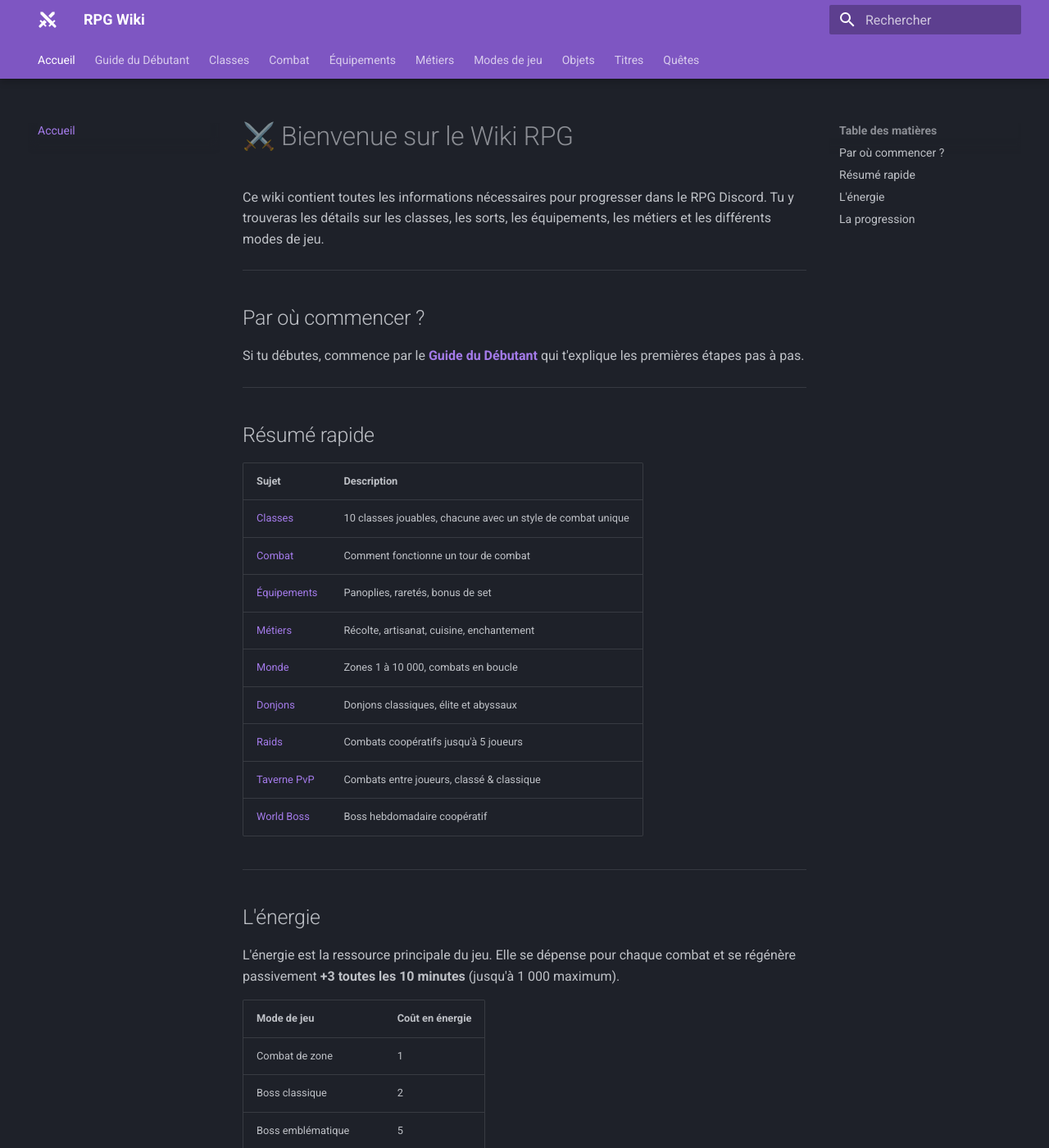
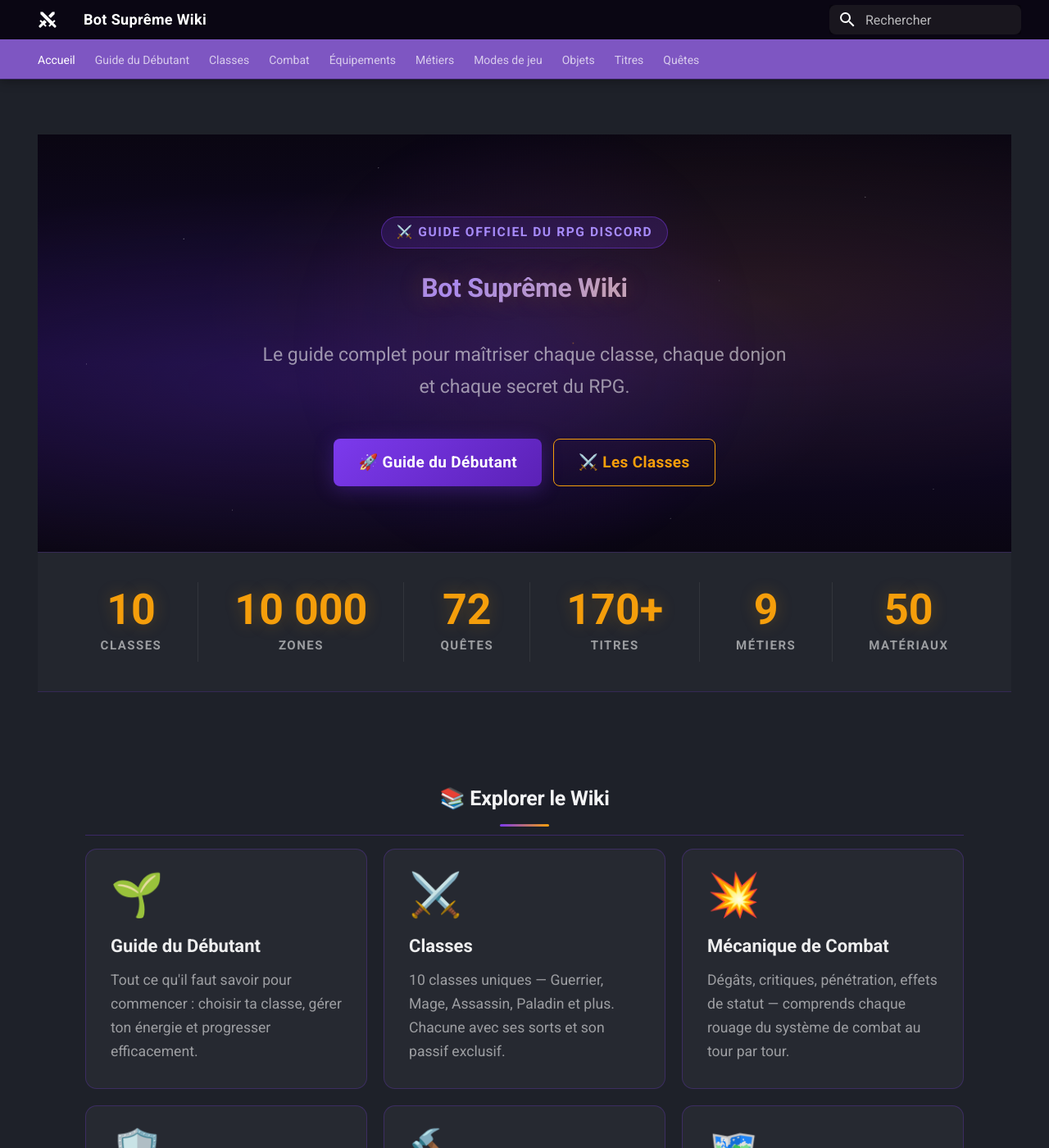
Before and after one commit to botsupremewiki/botsupremewiki, an MkDocs documentation site: the page built from docs/index.md, in a window 1280 px wide and 1400 px high. Shown: the whole window at 82% size. Built offline with MkDocs 1.6.1 and Material for MkDocs 9.7.7, drawn with Linux system fonts in a browser that asks for light colours; some of the changed text lies outside the part shown.

Commit message:
Refonte visuelle complète du wiki
- Homepage hero avec gradient animé, effet starfield et glow pulsant
- Barre de stats (10 classes, 10 000 zones, 72 quêtes, 170+ titres...)
- Grille de 9 cartes avec hover glow et animation top-border
- CSS custom : tables stylisées, titres gold, admonitions colorées
- Header glassmorphism, scrollbar custom, footer RPG
- mkdocs.yml : navigation instant, accent amber (gold), JetBrains Mono
- Accent amber (gold) pour les liens et éléments actifs

Co-Authored-By: Claude Sonnet 4.6 <noreply@anthropic.com>

```diff
--- a/docs/index.md
+++ b/docs/index.md
@@ -1,57 +1,6 @@
-# ⚔️ Bienvenue sur le Wiki RPG
-
-Ce wiki contient toutes les informations nécessaires pour progresser dans le RPG Discord.
-Tu y trouveras les détails sur les classes, les sorts, les équipements, les métiers et les différents modes de jeu.
-
 ---
-
-## Par où commencer ?
-
-Si tu débutes, commence par le **[Guide du Débutant](debutant.md)** qui t'explique les premières étapes pas à pas.
-
+template: home.html
+hide:
+  - navigation
+  - toc
 ---
-
-## Résumé rapide
-
-| Sujet | Description |
-|-------|-------------|
-| [Classes](classes/index.md) | 10 classes jouables, chacune avec un style de combat unique |
-| [Combat](combat/mecanique.md) | Comment fonctionne un tour de combat |
-| [Équipements](equipements/index.md) | Panoplies, raretés, bonus de set |
-| [Métiers](metiers/index.md) | Récolte, artisanat, cuisine, enchantement |
-| [Monde](modes/monde.md) | Zones 1 à 10 000, combats en boucle |
-| [Donjons](modes/donjons.md) | Donjons classiques, élite et abyssaux |
-| [Raids](modes/raids.md) | Combats coopératifs jusqu'à 5 joueurs |
-| [Taverne PvP](modes/pvp.md) | Combats entre joueurs, classé & classique |
-| [World Boss](modes/world_boss.md) | Boss hebdomadaire coopératif |
-
----
-
-## L'énergie
-
-L'énergie est la ressource principale du jeu. Elle se dépense pour chaque combat et se régénère passivement **+3 toutes les 10 minutes** (jusqu'à 1 000 maximum).
-
-| Mode de jeu | Coût en énergie |
-|-------------|----------------|
-| Combat de zone | 1 |
-| Boss classique | 2 |
-| Boss emblématique | 5 |
-| Boss antique | 10 |
-| Donjon classique | 3 |
-| Donjon élite | 5 |
-| Donjon abyssal | 10 |
-| Raid | 50 |
-| World Boss | 50 |
-| PvP (classique & classé) | **Gratuit** |
-
----
-
-## La progression
-
-1. Choisis une **classe** dans le hub dédié
-2. Combats dans les **zones du Monde** pour gagner de l'expérience et de l'or
-3. Équipe-toi et améliore tes équipements chez le **Forgeron**
-4. Apprends un **métier** pour crafter des consommables puissants
-5. Attaque des **Donjons** pour des récompenses bien meilleures
-6. Rejoins des **Raids** avec d'autres joueurs
-7. Atteins le **niveau 1 000** pour gagner un niveau de Prestige et recommencer encore plus fort
--- /dev/null
+++ b/docs/stylesheets/extra.css
@@ -0,0 +1,467 @@
+/* ============================================================
+   Bot Suprême Wiki — Custom RPG Theme
+   ============================================================ */
+
+/* ── Variables ─────────────────────────────────────────────── */
+:root {
+  --rpg-gold:          #F59E0B;
+  --rpg-gold-light:    #FCD34D;
+  --rpg-gold-glow:     rgba(245, 158, 11, 0.25);
+  --rpg-purple:        #7C3AED;
+  --rpg-purple-light:  #A78BFA;
+  --rpg-purple-glow:   rgba(124, 58, 237, 0.3);
+  --rpg-card-bg:       rgba(255, 255, 255, 0.04);
+  --rpg-card-border:   rgba(124, 58, 237, 0.25);
+  --rpg-text-muted:    rgba(255, 255, 255, 0.55);
+}
+
+/* ── Hero Section ──────────────────────────────────────────── */
+.rpg-hero {
+  position: relative;
+  min-height: 500px;
+  display: flex;
+  align-items: center;
+  justify-content: center;
+  text-align: center;
+  padding: 100px 24px 80px;
+  overflow: hidden;
+  background:
+    radial-gradient(ellipse at 25% 60%, rgba(124, 58, 237, 0.18) 0%, transparent 55%),
+    radial-gradient(ellipse at 75% 40%, rgba(245, 158, 11, 0.10) 0%, transparent 55%),
+    linear-gradient(180deg, #0a0612 0%, #130a2e 55%, #0a0612 100%);
+}
+
+/* Starfield */
+.rpg-hero::before {
+  content: '';
+  position: absolute;
+  inset: 0;
+  background-image:
+    radial-gradient(1px 1px at 15% 25%, rgba(255,255,255,0.5) 0%, transparent 100%),
+    radial-gradient(1px 1px at 85% 15%, rgba(255,255,255,0.4) 0%, transparent 100%),
+    radial-gradient(1.5px 1.5px at 45% 75%, rgba(255,255,255,0.4) 0%, transparent 100%),
+    radial-gradient(1px 1px at 5%  55%, rgba(255,255,255,0.3) 0%, transparent 100%),
+    radial-gradient(1px 1px at 92% 85%, rgba(255,255,255,0.3) 0%, transparent 100%),
+    radial-gradient(1px 1px at 35% 8%,  rgba(255,255,255,0.4) 0%, transparent 100%),
+    radial-gradient(1px 1px at 65% 92%, rgba(255,255,255,0.3) 0%, transparent 100%),
+    radial-gradient(1px 1px at 70% 35%, rgba(255,255,255,0.3) 0%, transparent 100%),
+    radial-gradient(1px 1px at 20% 90%, rgba(255,255,255,0.3) 0%, transparent 100%),
+    radial-gradient(1.5px 1.5px at 55% 50%, rgba(245, 158, 11, 0.4) 0%, transparent 100%);
+  pointer-events: none;
+}
+
+/* Pulsing glow orb */
+.rpg-hero::after {
+  content: '';
+  position: absolute;
+  width: 500px;
+  height: 500px;
+  border-radius: 50%;
+  background: radial-gradient(circle, rgba(124, 58, 237, 0.10) 0%, transparent 70%);
+  top: 50%; left: 50%;
+  transform: translate(-50%, -50%);
+  animation: hero-pulse 5s ease-in-out infinite;
+  pointer-events: none;
+}
+
+@keyframes hero-pulse {
+  0%, 100% { transform: translate(-50%, -50%) scale(1);   opacity: 0.7; }
+  50%       { transform: translate(-50%, -50%) scale(1.3); opacity: 1;   }
+}
+
+.rpg-hero-content {
+  position: relative;
+  z-index: 1;
+  max-width: 720px;
+}
+
+.rpg-hero-badge {
+  display: inline-block;
+  background: rgba(124, 58, 237, 0.18);
+  border: 1px solid rgba(124, 58, 237, 0.45);
+  color: var(--rpg-purple-light);
+  padding: 6px 18px;
+  border-radius: 20px;
+  font-size: 0.78rem;
+  font-weight: 600;
+  letter-spacing: 0.1em;
+  text-transform: uppercase;
+  margin-bottom: 28px;
+}
+
+.rpg-hero-title {
+  font-size: clamp(2.8rem, 7vw, 4.5rem);
+  font-weight: 900;
+  line-height: 1.1;
+  margin: 0 0 22px;
+  background: linear-gradient(135deg,
+    var(--rpg-gold-light) 0%,
+    var(--rpg-gold)       30%,
+    var(--rpg-purple-light) 60%,
+    var(--rpg-gold-light) 100%);
+  background-size: 250% auto;
+  -webkit-background-clip: text;
+  -webkit-text-fill-color: transparent;
+  background-clip: text;
+  animation: shimmer-title 5s linear infinite;
+}
+
+@keyframes shimmer-title {
+  0%   { background-position: 0%   center; }
+  100% { background-position: 250% center; }
+}
+
+.rpg-hero-subtitle {
+  font-size: 1.15rem;
+  color: var(--rpg-text-muted);
+  margin: 0 0 44px;
+  line-height: 1.7;
+}
+
+.rpg-hero-buttons {
+  display: flex;
+  gap: 14px;
+  justify-content: center;
+  flex-wrap: wrap;
+}
+
+.rpg-btn {
+  display: inline-flex;
+  align-items: center;
+  gap: 8px;
+  padding: 13px 30px;
+  border-radius: 8px;
+  font-size: 0.95rem;
+  font-weight: 700;
+  text-decoration: none !important;
+  transition: transform 0.2s ease, box-shadow 0.2s ease, background 0.2s ease;
+  letter-spacing: 0.02em;
+}
+
+.rpg-btn-primary {
+  background: linear-gradient(135deg, #7C3AED, #5B21B6);
+  color: #fff !important;
+  box-shadow: 0 4px 24px var(--rpg-purple-glow);
+}
+.rpg-btn-primary:hover {
+  transform: translateY(-3px);
+  box-shadow: 0 10px 36px var(--rpg-purple-glow);
+  background: linear-gradient(135deg, #8B5CF6, #6D28D9);
+}
+
+.rpg-btn-secondary {
+  background: transparent;
+  color: var(--rpg-gold) !important;
+  border: 1.5px solid var(--rpg-gold);
+  box-shadow: 0 0 0 0 var(--rpg-gold-glow);
+}
+.rpg-btn-secondary:hover {
+  background: var(--rpg-gold-glow);
+  transform: translateY(-3px);
+  box-shadow: 0 8px 24px var(--rpg-gold-glow);
+}
+
+/* ── Stats Bar ─────────────────────────────────────────────── */
+.rpg-stats {
+  display: flex;
+  justify-content: center;
+  align-items: center;
+  flex-wrap: wrap;
+  background: rgba(255, 255, 255, 0.025);
+  border-top: 1px solid rgba(124, 58, 237, 0.2);
+  border-bottom: 1px solid rgba(124, 58, 237, 0.2);
+  padding: 36px 24px;
+  gap: 0;
+}
+
+.rpg-stat {
+  display: flex;
+  flex-direction: column;
+  align-items: center;
+  padding: 8px 44px;
+  border-right: 1px solid rgba(255, 255, 255, 0.07);
+}
+.rpg-stat:last-child { border-right: none; }
+
+.rpg-stat-value {
+  font-size: 2.6rem;
+  font-weight: 900;
+  color: var(--rpg-gold);
+  line-height: 1;
+  margin-bottom: 5px;
+  text-shadow: 0 0 20px var(--rpg-gold-glow);
+}
+
+.rpg-stat-label {
+  font-size: 0.75rem;
+  color: var(--rpg-text-muted);
+  text-transform: uppercase;
+  letter-spacing: 0.1em;
+  font-weight: 600;
+}
+
+/* ── Features Grid ─────────────────────────────────────────── */
+.rpg-features-section {
+  padding: 72px 24px 80px;
+  max-width: 1120px;
+  margin: 0 auto;
+}
+
+.rpg-features-title {
+  text-align: center;
+  font-size: 1.9rem;
+  font-weight: 800;
+  color: rgba(255, 255, 255, 0.92);
+  margin-bottom: 56px;
+  position: relative;
+}
+
+.rpg-features-title::after {
+  content: '';
+  display: block;
+  width: 60px;
+  height: 3px;
+  margin: 14px auto 0;
+  background: linear-gradient(90deg, var(--rpg-purple), var(--rpg-gold));
+  border-radius: 2px;
+}
+
+.rpg-features-grid {
+  display: grid;
+  grid-template-columns: repeat(auto-fit, minmax(300px, 1fr));
+  gap: 20px;
+}
+
+.rpg-feature-card {
+  background: var(--rpg-card-bg);
+  border: 1px solid var(--rpg-card-border);
+  border-radius: 14px;
+  padding: 30px;
+  text-decoration: none !important;
+  transition: transform 0.25s ease, box-shadow 0.25s ease, border-color 0.25s ease, background 0.25s ease;
+  display: block;
+  position: relative;
+  overflow: hidden;
+}
+
+.rpg-feature-card::before {
+  content: '';
+  position: absolute;
+  top: 0; left: 0; right: 0;
+  height: 2px;
+  background: linear-gradient(90deg, var(--rpg-purple), var(--rpg-gold), var(--rpg-purple));
+  opacity: 0;
+  transition: opacity 0.25s ease;
+}
+
+.rpg-feature-card:hover {
+  border-color: rgba(124, 58, 237, 0.55);
+  background: rgba(124, 58, 237, 0.07);
+  transform: translateY(-5px);
+  box-shadow: 0 16px 48px rgba(0, 0, 0, 0.35), 0 0 24px var(--rpg-purple-glow);
+  text-decoration: none !important;
+}
+.rpg-feature-card:hover::before { opacity: 1; }
+.rpg-feature-card:hover .rpg-card-title { color: var(--rpg-gold) !important; }
+
+.rpg-card-icon {
+  font-size: 2.6rem;
+  margin-bottom: 18px;
+  display: block;
+  line-height: 1;
+}
+
+.rpg-card-title {
+  font-size: 1.1rem;
+  font-weight: 700;
+  color: rgba(255, 255, 255, 0.92) !important;
+  margin-bottom: 10px;
+  transition: color 0.25s ease;
+}
+
+.rpg-card-desc {
+  font-size: 0.88rem;
+  color: var(--rpg-text-muted);
+  line-height: 1.65;
+  margin: 0;
+}
+
+/* ── Global — Typography ───────────────────────────────────── */
+.md-typeset h1 {
+  font-weight: 800;
+  color: var(--rpg-gold-light) !important;
+  text-shadow: 0 0 30px var(--rpg-gold-glow);
+}
+
+.md-typeset h2 {
+  font-weight: 700;
+  color: rgba(255, 255, 255, 0.95);
+  border-bottom: 1px solid rgba(124, 58, 237, 0.3);
+  padding-bottom: 10px;
+}
+
+.md-typeset h3 {
+  color: var(--rpg-purple-light);
+  font-weight: 600;
+}
+
+/* ── Global — Tables ───────────────────────────────────────── */
+.md-typeset table:not([class]) {
+  border-radius: 10px;
+  overflow: hidden;
+  border: 1px solid rgba(124, 58, 237, 0.25);
+  box-shadow: 0 4px 24px rgba(0, 0, 0, 0.25);
+  width: 100%;
+}
+
+.md-typeset table:not([class]) th {
+  background: rgba(124, 58, 237, 0.22) !important;
+  color: var(--rpg-gold-light) !important;
+  font-weight: 700;
+  letter-spacing: 0.04em;
+  border-bottom: 1px solid rgba(124, 58, 237, 0.4) !important;
+  padding: 12px 16px !important;
+}
+
+.md-typeset table:not([class]) td {
+  padding: 10px 16px !important;
+  border-bottom: 1px solid rgba(255, 255, 255, 0.04) !important;
+}
+
+.md-typeset table:not([class]) tr:nth-child(even) td {
+  background: rgba(255, 255, 255, 0.025);
+}
+
+.md-typeset table:not([class]) tr:hover td {
+  background: rgba(124, 58, 237, 0.08);
+}
+
+/* ── Global — Inline code ──────────────────────────────────── */
+.md-typeset code {
+  background: rgba(124, 58, 237, 0.12) !important;
+  color: var(--rpg-gold-light) !important;
+  border: 1px solid rgba(124, 58, 237, 0.2);
+  border-radius: 4px;
+  padding: 1px 6px;
+  font-size: 0.85em;
+}
+
+/* ── Global — Admonitions ──────────────────────────────────── */
+.md-typeset .admonition,
+.md-typeset details {
+  border-radius: 10px !important;
+  box-shadow: 0 4px 20px rgba(0, 0, 0, 0.2) !important;
+}
+
+/* tip → gold */
+.md-typeset .admonition.tip,
+.md-typeset details.tip {
+  border-color: var(--rpg-gold) !important;
+}
+.md-typeset .tip > .admonition-title,
+.md-typeset .tip > summary {
+  background-color: rgba(245, 158, 11, 0.12) !important;
+  color: var(--rpg-gold-light) !important;
+}
+
+/* info → purple */
+.md-typeset .admonition.info,
+.md-typeset details.info {
+  border-color: var(--rpg-purple-light) !important;
+}
+.md-typeset .info > .admonition-title,
+.md-typeset .info > summary {
+  background-color: rgba(167, 139, 250, 0.12) !important;
+  color: var(--rpg-purple-light) !important;
+}
+
+/* warning → amber */
+.md-typeset .admonition.warning,
+.md-typeset details.warning {
+  border-color: #F97316 !important;
+}
+
+/* ── Global — Navigation ───────────────────────────────────── */
+.md-nav__link--active {
+  color: var(--rpg-gold) !important;
+  font-weight: 600;
+}
+
+.md-nav__link:hover {
+  color: var(--rpg-purple-light) !important;
+}
+
+/* ── Global — Header ───────────────────────────────────────── */
+.md-header {
+  background: rgba(10, 6, 18, 0.95) !important;
+  backdrop-filter: blur(12px);
+  -webkit-backdrop-filter: blur(12px);
+  box-shadow: 0 1px 0 rgba(124, 58, 237, 0.3), 0 2px 12px rgba(0, 0, 0, 0.4) !important;
+}
+
+.md-header__title {
+  font-weight: 800 !important;
+  letter-spacing: 0.02em;
+}
+
+/* ── Global — Search ───────────────────────────────────────── */
+.md-search__input {
+  border-radius: 8px !important;
+  background: rgba(255, 255, 255, 0.07) !important;
+}
+
+.md-search__input:focus {
+  background: rgba(124, 58, 237, 0.1) !important;
+}
+
+/* ── Global — Tabs (content) ───────────────────────────────── */
+.md-typeset .tabbed-labels > label {
+  font-weight: 600;
+}
+
+.md-typeset .tabbed-labels > label:hover {
+  color: var(--rpg-gold) !important;
+}
+
+.md-typeset .tabbed-labels > .tabbed-label--active {
+  color: var(--rpg-gold) !important;
+}
+
+/* ── Global — Footer ───────────────────────────────────────── */
+.md-footer {
+  background: rgba(10, 6, 18, 0.95) !important;
+  border-top: 1px solid rgba(124, 58, 237, 0.2);
+}
+
+.md-footer-meta {
+  background: transparent !important;
+}
+
+/* ── Global — Content area ─────────────────────────────────── */
+.md-content__inner {
+  padding-top: 1.5rem;
+}
+
+/* Horizontal rules */
+.md-typeset hr {
+  border-color: rgba(124, 58, 237, 0.2) !important;
+  margin: 2rem 0;
+}
+
+/* ── Global — Scrollbar ────────────────────────────────────── */
+::-webkit-scrollbar { width: 8px; }
+::-webkit-scrollbar-track { background: #0a0612; }
+::-webkit-scrollbar-thumb {
+  background: rgba(124, 58, 237, 0.4);
+  border-radius: 4px;
+}
+::-webkit-scrollbar-thumb:hover { background: rgba(124, 58, 237, 0.65); }
+
+/* ── Responsive ────────────────────────────────────────────── */
+@media (max-width: 768px) {
+  .rpg-stat { padding: 8px 20px; }
+  .rpg-stat-value { font-size: 2rem; }
+  .rpg-features-grid { grid-template-columns: 1fr; }
+  .rpg-hero { min-height: 420px; padding: 80px 20px 60px; }
+  .rpg-hero-buttons { flex-direction: column; align-items: center; }
+}
--- a/mkdocs.yml
+++ b/mkdocs.yml
@@ -1,28 +1,42 @@
-site_name: RPG Wiki
-site_description: Guide complet du RPG Discord
-site_author: Bot Ultime
+site_name: Bot Suprême Wiki
+site_description: Le guide complet du RPG Discord — classes, combat, équipements, métiers et plus.
+site_url: https://botsupremewiki.netlify.app
+site_author: Bot Suprême
 
 theme:
   name: material
+  custom_dir: overrides
   language: fr
   palette:
     - scheme: slate
       primary: deep purple
-      accent: purple
+      accent: amber
   features:
+    - navigation.instant
+    - navigation.instant.progress
     - navigation.tabs
     - navigation.tabs.sticky
     - navigation.sections
     - navigation.expand
     - navigation.top
+    - navigation.tracking
+    - navigation.footer
+    - toc.follow
     - search.suggest
     - search.highlight
+    - search.share
     - content.tabs.link
+    - content.code.copy
+    - content.tooltips
   font:
     text: Roboto
-    code: Roboto Mono
+    code: JetBrains Mono
   icon:
     logo: material/sword-cross
+    repo: fontawesome/brands/github
+
+extra_css:
+  - stylesheets/extra.css
 
 nav:
   - Accueil: index.md
--- /dev/null
+++ b/overrides/home.html
@@ -0,0 +1,111 @@
+{% extends "main.html" %}
+
+{% block content %}
+
+<!-- ── Hero ─────────────────────────────────────────────────── -->
+<div class="rpg-hero">
+  <div class="rpg-hero-content">
+    <div class="rpg-hero-badge">⚔️ Guide Officiel du RPG Discord</div>
+    <h1 class="rpg-hero-title">Bot Suprême Wiki</h1>
+    <p class="rpg-hero-subtitle">
+      Le guide complet pour maîtriser chaque classe, chaque donjon<br>
+      et chaque secret du RPG.
+    </p>
+    <div class="rpg-hero-buttons">
+      <a href="debutant/" class="rpg-btn rpg-btn-primary">🚀 Guide du Débutant</a>
+      <a href="classes/" class="rpg-btn rpg-btn-secondary">⚔️ Les Classes</a>
+    </div>
+  </div>
+</div>
+
+<!-- ── Stats Bar ─────────────────────────────────────────────── -->
+<div class="rpg-stats">
+  <div class="rpg-stat">
+    <span class="rpg-stat-value">10</span>
+    <span class="rpg-stat-label">Classes</span>
+  </div>
+  <div class="rpg-stat">
+    <span class="rpg-stat-value">10 000</span>
+    <span class="rpg-stat-label">Zones</span>
+  </div>
+  <div class="rpg-stat">
+    <span class="rpg-stat-value">72</span>
+    <span class="rpg-stat-label">Quêtes</span>
+  </div>
+  <div class="rpg-stat">
+    <span class="rpg-stat-value">170+</span>
+    <span class="rpg-stat-label">Titres</span>
+  </div>
+  <div class="rpg-stat">
+    <span class="rpg-stat-value">9</span>
+    <span class="rpg-stat-label">Métiers</span>
+  </div>
+  <div class="rpg-stat">
+    <span class="rpg-stat-value">50</span>
+    <span class="rpg-stat-label">Matériaux</span>
+  </div>
+</div>
+
+<!-- ── Features Grid ─────────────────────────────────────────── -->
+<div class="rpg-features-section">
+  <h2 class="rpg-features-title">📚 Explorer le Wiki</h2>
+  <div class="rpg-features-grid">
+
+    <a href="debutant/" class="rpg-feature-card">
+      <span class="rpg-card-icon">🌱</span>
+      <div class="rpg-card-title">Guide du Débutant</div>
+      <p class="rpg-card-desc">Tout ce qu'il faut savoir pour commencer : choisir ta classe, gérer ton énergie et progresser efficacement.</p>
+    </a>
+
+    <a href="classes/" class="rpg-feature-card">
+      <span class="rpg-card-icon">⚔️</span>
+      <div class="rpg-card-title">Classes</div>
+      <p class="rpg-card-desc">10 classes uniques — Guerrier, Mage, Assassin, Paladin et plus. Chacune avec ses sorts et son passif exclusif.</p>
+    </a>
+
+    <a href="combat/mecanique/" class="rpg-feature-card">
+      <span class="rpg-card-icon">💥</span>
+      <div class="rpg-card-title">Mécanique de Combat</div>
+      <p class="rpg-card-desc">Dégâts, critiques, pénétration, effets de statut — comprends chaque rouage du système de combat au tour par tour.</p>
+    </a>
+
+    <a href="equipements/" class="rpg-feature-card">
+      <span class="rpg-card-icon">🛡️</span>
+      <div class="rpg-card-title">Équipements & Panoplies</div>
+      <p class="rpg-card-desc">10 raretés, 6 sources, 7 emplacements, bonus de panoplie et améliorations. Construis le build parfait.</p>
+    </a>
+
+    <a href="metiers/" class="rpg-feature-card">
+      <span class="rpg-card-icon">🔨</span>
+      <div class="rpg-card-title">Métiers</div>
+      <p class="rpg-card-desc">9 métiers : récolte, craft et conception. Fabrique tes propres consommables, panoplies et équipements.</p>
+    </a>
+
+    <a href="modes/" class="rpg-feature-card">
+      <span class="rpg-card-icon">🗺️</span>
+      <div class="rpg-card-title">Modes de Jeu</div>
+      <p class="rpg-card-desc">Monde (10 000 zones), Donjons, Raids 5 joueurs, Taverne PvP et World Boss hebdomadaire.</p>
+    </a>
+
+    <a href="objets/potions/" class="rpg-feature-card">
+      <span class="rpg-card-icon">🧪</span>
+      <div class="rpg-card-title">Objets & Consommables</div>
+      <p class="rpg-card-desc">Potions, élixirs, nourritures, runes et reliques — tous les items avec leurs valeurs exactes.</p>
+    </a>
+
+    <a href="titres/" class="rpg-feature-card">
+      <span class="rpg-card-icon">🏅</span>
+      <div class="rpg-card-title">Titres</div>
+      <p class="rpg-card-desc">170+ titres à débloquer avec leurs conditions, bonus passifs permanents et récompenses en or.</p>
+    </a>
+
+    <a href="quetes/" class="rpg-feature-card">
+      <span class="rpg-card-icon">📜</span>
+      <div class="rpg-card-title">Quêtes</div>
+      <p class="rpg-card-desc">42 quêtes principales et 30 quêtes secondaires avec tous leurs objectifs et récompenses détaillés.</p>
+    </a>
+
+  </div>
+</div>
+
+{% endblock %}
```
